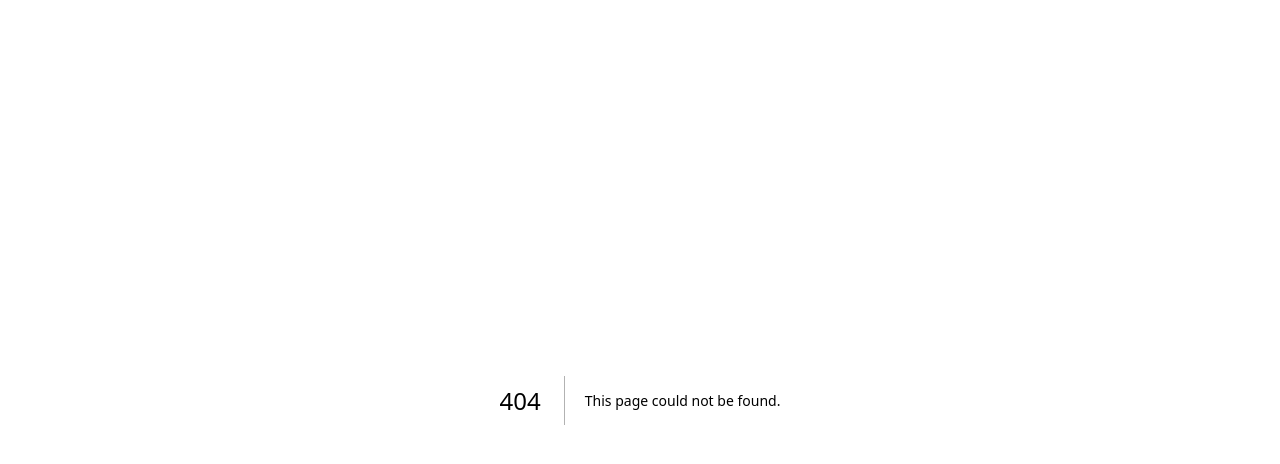
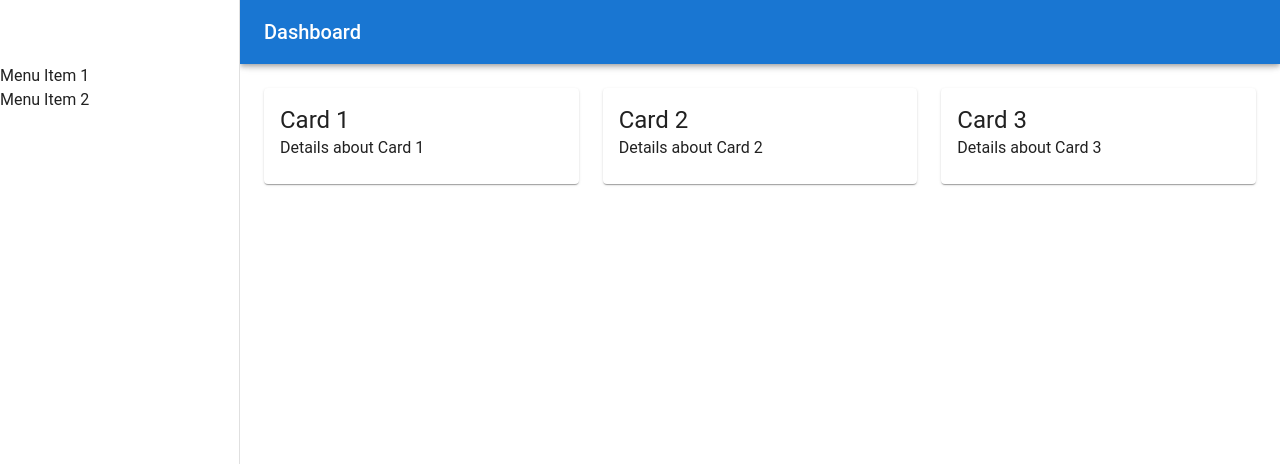
Before and after one commit to sina-zinsaz/dashboard, a Next.js app: page /dashboard in a window 1280 px wide. Before the commit this address had no page. Shown: the top 464 px of the page. Built offline with nearby package versions, Linux system fonts and the light colour scheme.

Commit message:
feat: add update all project

```diff
--- /dev/null
+++ b/src/app/dashboard/layout.tsx
@@ -0,0 +1,48 @@
+import { Box, AppBar, Toolbar, Typography, Drawer } from '@mui/material';
+
+const drawerWidth = 240;
+
+export default function DashboardLayout({ children }: { children: React.ReactNode }) {
+  return (
+    <Box sx={{ display: 'flex' }}>
+      {/* AppBar */}
+      <AppBar position="fixed" sx={{ width: `calc(100% - ${drawerWidth}px)`, ml: `${drawerWidth}px` }}>
+        <Toolbar>
+          <Typography variant="h6" noWrap>
+            Dashboard
+          </Typography>
+        </Toolbar>
+      </AppBar>
+
+      {/* Sidebar */}
+      <Drawer
+        variant="permanent"
+        sx={{
+          width: drawerWidth,
+          flexShrink: 0,
+          [`& .MuiDrawer-paper`]: { width: drawerWidth, boxSizing: 'border-box' },
+        }}
+      >
+        <Toolbar />
+        <Box sx={{ overflow: 'auto' }}>
+          <Typography>Menu Item 1</Typography>
+          <Typography>Menu Item 2</Typography>
+        </Box>
+      </Drawer>
+
+      {/* Main Content */}
+      <Box
+        component="main"
+        sx={{
+          flexGrow: 1,
+          bgcolor: 'background.default',
+          p: 3,
+          width: `calc(100% - ${drawerWidth}px)`,
+        }}
+      >
+        <Toolbar />
+        {children}
+      </Box>
+    </Box>
+  );
+}
--- /dev/null
+++ b/src/app/dashboard/page.tsx
@@ -0,0 +1,32 @@
+import { Grid, Card, CardContent, Typography } from '@mui/material';
+
+export default function DashboardPage() {
+  return (
+    <Grid container spacing={3}>
+      <Grid item xs={12} sm={6} md={4}>
+        <Card>
+          <CardContent>
+            <Typography variant="h5">Card 1</Typography>
+            <Typography>Details about Card 1</Typography>
+          </CardContent>
+        </Card>
+      </Grid>
+      <Grid item xs={12} sm={6} md={4}>
+        <Card>
+          <CardContent>
+            <Typography variant="h5">Card 2</Typography>
+            <Typography>Details about Card 2</Typography>
+          </CardContent>
+        </Card>
+      </Grid>
+      <Grid item xs={12} sm={6} md={4}>
+        <Card>
+          <CardContent>
+            <Typography variant="h5">Card 3</Typography>
+            <Typography>Details about Card 3</Typography>
+          </CardContent>
+        </Card>
+      </Grid>
+    </Grid>
+  );
+}
--- a/src/app/globals.css
+++ b/src/app/globals.css
@@ -3,3 +3,7 @@
   padding: 0;
   margin: 0;
 }
+
+body {
+  font-family: Roboto, Arial, sans-serif;
+}
--- a/src/app/layout.tsx
+++ b/src/app/layout.tsx
@@ -1,20 +1,20 @@
-import type { Metadata } from "next";
+'use client';
+
 import "./globals.css";
+import { CssBaseline, ThemeProvider } from "@mui/material";
+import theme from "./styles/theme";
 
-export const metadata: Metadata = {
-  title: "Create Next App",
-  description: "Generated by create next app",
-};
-
-export default function RootLayout({
-  children,
-}: Readonly<{
-  children: React.ReactNode;
-}>) {
+export default function RootLayout({ children }: { children: React.ReactNode }) {
   return (
     <html lang="en">
+      <head>
+        <title>Dashboard</title>
+      </head>
       <body>
-        {children}
+        <ThemeProvider theme={theme}>
+          <CssBaseline />
+          {children}
+        </ThemeProvider>
       </body>
     </html>
   );
--- /dev/null
+++ b/src/app/styles/theme.ts
@@ -0,0 +1,19 @@
+
+
+import { createTheme } from '@mui/material/styles';
+
+const theme = createTheme({
+  palette: {
+    primary: {
+      main: '#1976d2',
+    },
+    secondary: {
+      main: '#dc004e',
+    },
+  },
+  typography: {
+    fontFamily: 'Roboto, Arial, sans-serif',
+  },
+});
+
+export default theme;
```
